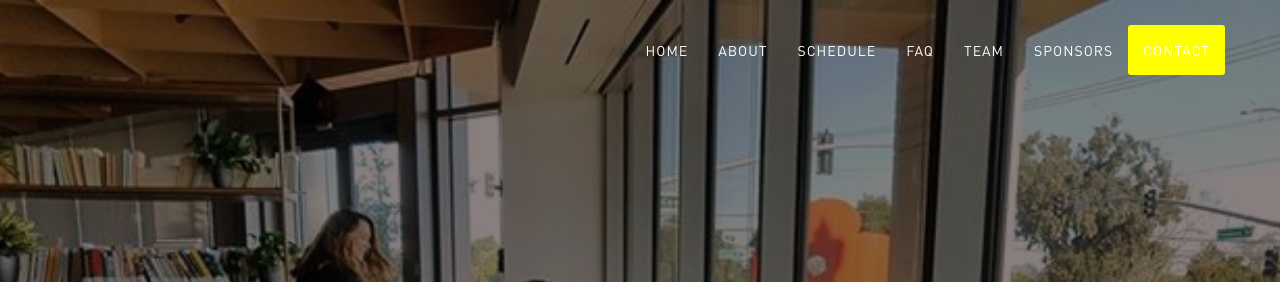
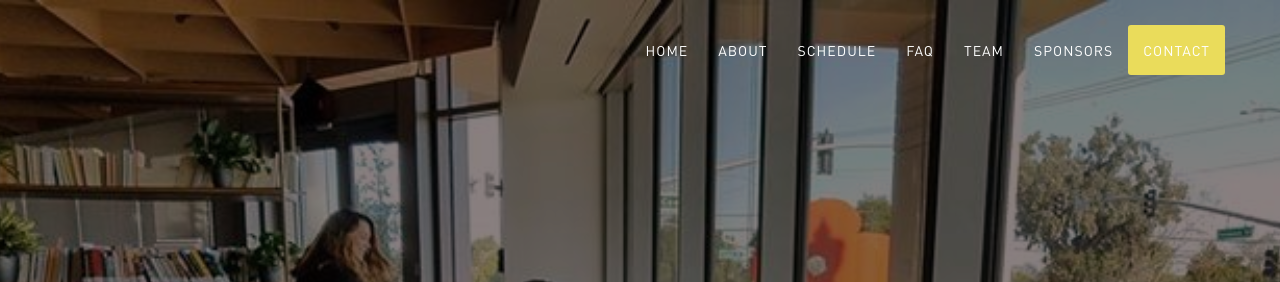
Before and after one commit to riadoshi/pixelhacks.github.io, a website: page index.html in a window 1280 px wide. Shown: the top 282 px of the page. Drawn offline with nearby package versions, Linux system fonts and the light colour scheme.

Commit message:
Update main.css

```diff
--- a/css/main.css
+++ b/css/main.css
@@ -352,7 +352,7 @@ fieldset[disabled] .btn-med.active {
 .navbar-custom .navbar-nav > .active > a {
   border-radius: 0;
   color: white;
-  background: yellow;
+  background: #eadc5b;
   background-size: 400% 400%;
 }
 
```
